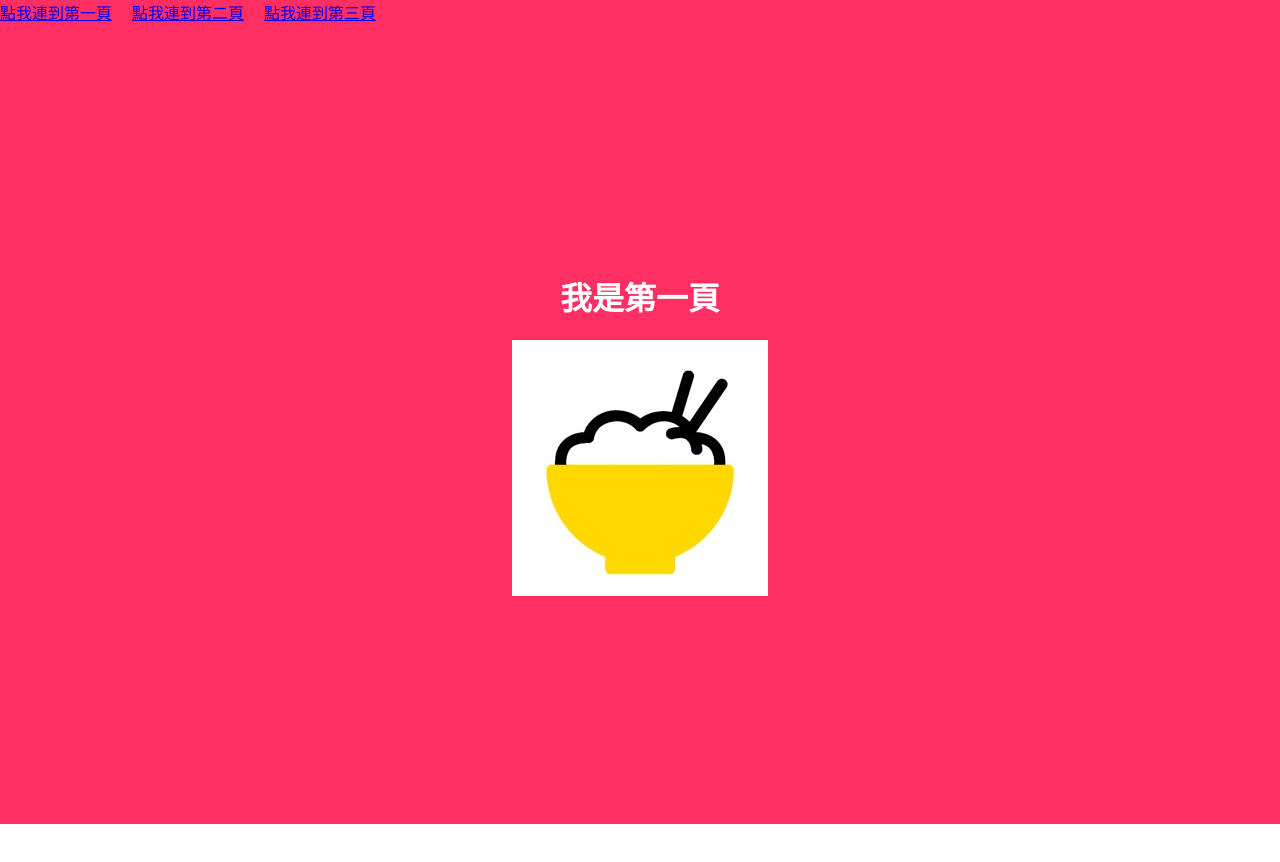
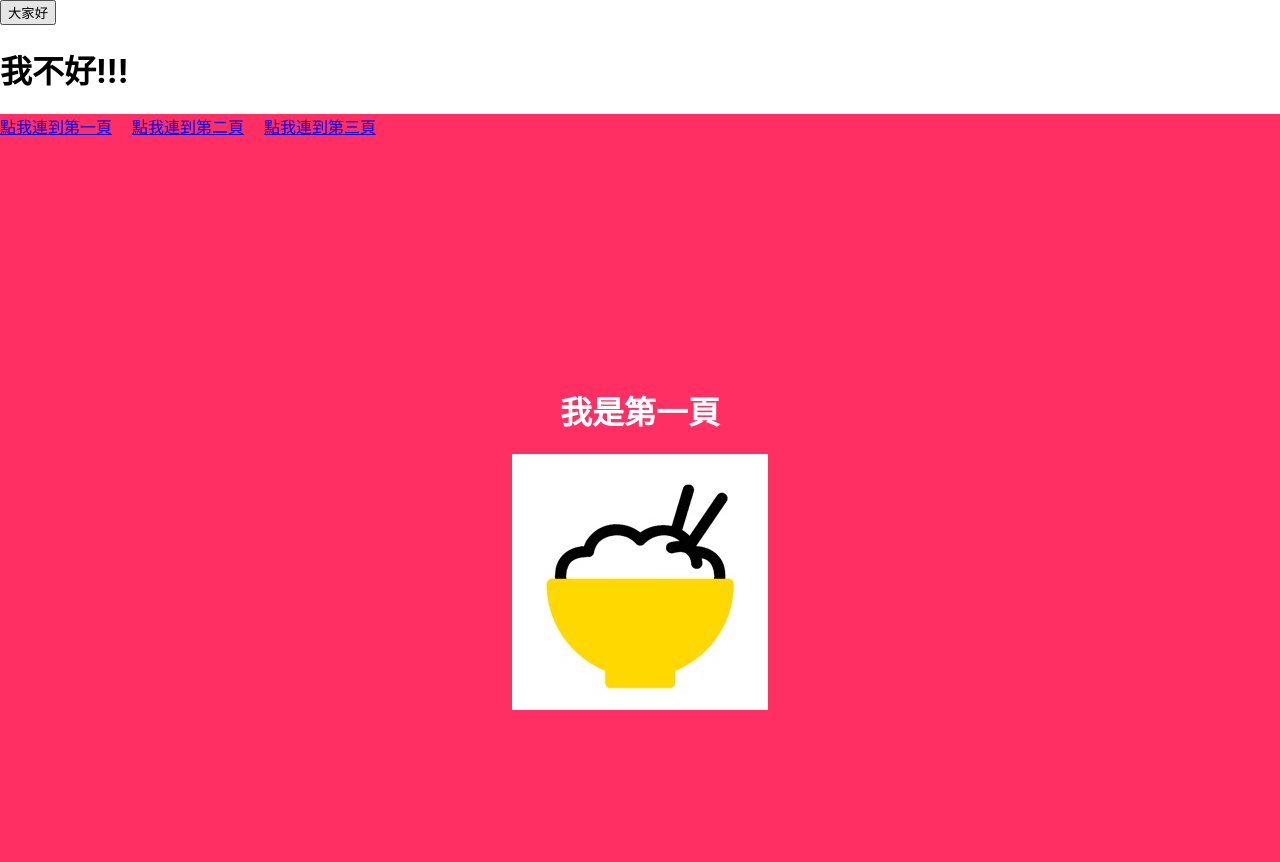
Before and after one commit to JayLiuZymber/muiHelloWorld, a React (Create React App) app: page / in a window 1280 px wide. Shown: the top 862 px of the page. Before the commit the page ends 824 px from the top, so only its background shows below. Built offline with nearby package versions, Linux system fonts and the light colour scheme.

Commit message:
+ 29.1 可讀性被JSX和巢狀結構降低

```diff
--- a/src/App.js
+++ b/src/App.js
@@ -1,28 +1,39 @@
-import React from 'react';
-/*
-【React.js入門 - 29】 使用圖片、使用css檔、新手容易遇到的問題 - iT 邦幫忙::一起幫忙解決難題，拯救 IT 人的一天
-https://ithelp.ithome.com.tw/articles/10226711
+// import React from 'react';
+import React,{Fragment} from 'react';
 
-安裝react-router-dom v5
-$ npm i react-router-dom@5.3.4
- */
-import {HashRouter,Route,Switch} from "react-router-dom";
-import FirstPage from "./FirstPage";
-import SecondPage from "./SecondPage";
-import Layout from "./Layout"; //記得要引入
+const testFunction =()=> {
+    return(
+        <React.Fragment>
+            <button> 大家好 </button>
+            <h1> 我不好 </h1>
+        </React.Fragment>
+    );
+}
+//這個函式雖然傳了很多元素，但因為包在Fragment內，會被compiler視為正確語法
+
+const testFunction2 =()=> {
+    return(
+        <Fragment>
+            <button> 大家好 </button>
+            <h1> 我不好!! </h1>
+        </Fragment>
+    );
+}
+
+const testFunction3 =()=> {
+    return(
+        <>
+            <button> 大家好 </button>
+            <h1> 我不好!!! </h1>
+        </>
+    );
+}
 
 const App=()=>{
     return(
-        <HashRouter>
-            <Switch>
-                <Layout>
-                    {/* http://localhost:3000/#/ */}
-                    {/* http://localhost:3000/#/second */}
-                    <Route exact path="/" component={FirstPage}/>
-                    <Route path="/second" component={SecondPage}/>
-                </Layout>
-            </Switch>
-        </HashRouter>
+        // testFunction()
+        // testFunction2()
+        testFunction3()
     );
 }
 export default App;
--- a/src/index.js
+++ b/src/index.js
@@ -5,14 +5,14 @@ https://ithelp.ithome.com.tw/articles/10226711
 import React from 'react';
 import ReactDOM from 'react-dom/client';
 import './index.css';
-// import App from './App';
+import App from './App';
 import App6 from './App6';
 import reportWebVitals from './reportWebVitals';
 
 const root = ReactDOM.createRoot(document.getElementById('root'));
 root.render(
   <div>
-    {/* <App /> */}
+    <App />
     <App6 />
   </div>
 );
```
